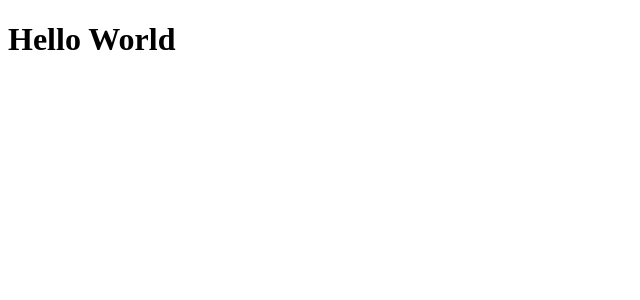
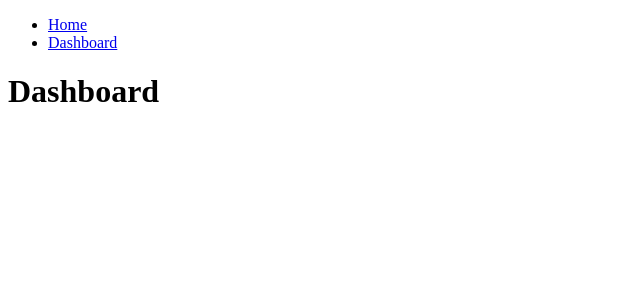
Before and after one commit to arafatazam/simple-booking-symfony-5.3, a React (Vite) app in the folder frontend/: page /dashboard in a window 1280 px wide. Shown: the top 300 px of the page, without its empty margins (0-640 px from the left). Built offline with nearby package versions, Linux system fonts and the light colour scheme.

Commit message:
React router

```diff
--- a/frontend/src/App.jsx
+++ b/frontend/src/App.jsx
@@ -1,7 +1,34 @@
 import React from "react";
+import { BrowserRouter as Router, Switch, Route, Link } from "react-router-dom";
+import MakeReservation from "./pages/MakeReservation";
+import Dashboard from "./pages/Dashboard";
 
-function App() {
-  return <h1>Hello World</h1>;
+export default function App() {
+  return (
+    <Router>
+      <div>
+        <nav>
+          <ul>
+            <li>
+              <Link to="/">Home</Link>
+            </li>
+            <li>
+              <Link to="/dashboard">Dashboard</Link>
+            </li>
+          </ul>
+        </nav>
+
+        {/* A <Switch> looks through its children <Route>s and
+            renders the first one that matches the current URL. */}
+        <Switch>
+          <Route path="/dashboard">
+            <Dashboard />
+          </Route>
+          <Route path="/">
+            <MakeReservation />
+          </Route>
+        </Switch>
+      </div>
+    </Router>
+  );
 }
-
-export default App;
--- /dev/null
+++ b/frontend/src/pages/Dashboard.jsx
@@ -0,0 +1,5 @@
+import React from "react";
+
+export default function Dashboard() {
+  return <h1>Dashboard</h1>;
+}
--- /dev/null
+++ b/frontend/src/pages/MakeReservation.jsx
@@ -0,0 +1,5 @@
+import React from "react";
+
+export default function MakeReservation() {
+  return <h1>Reservation Page</h1>;
+}
--- a/package.json
+++ b/package.json
@@ -7,7 +7,8 @@
   },
   "dependencies": {
     "react": "^17.0.2",
-    "react-dom": "^17.0.2"
+    "react-dom": "^17.0.2",
+    "react-router-dom": "^5.2.0"
   },
   "devDependencies": {
     "@vitejs/plugin-react-refresh": "^1.3.5",
```
Also changed, not shown: 1 other file (tests, documents, lock files or other folders).
